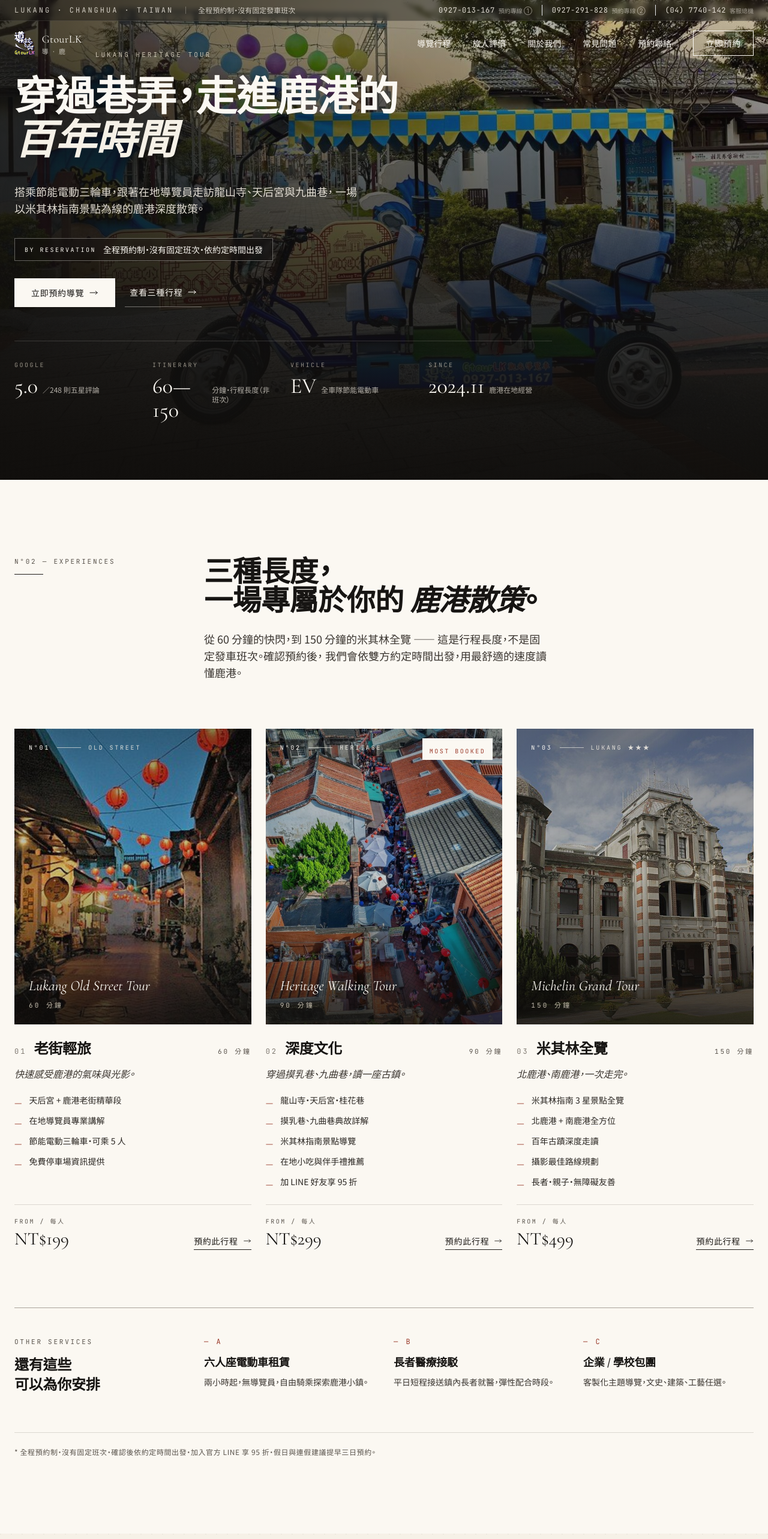
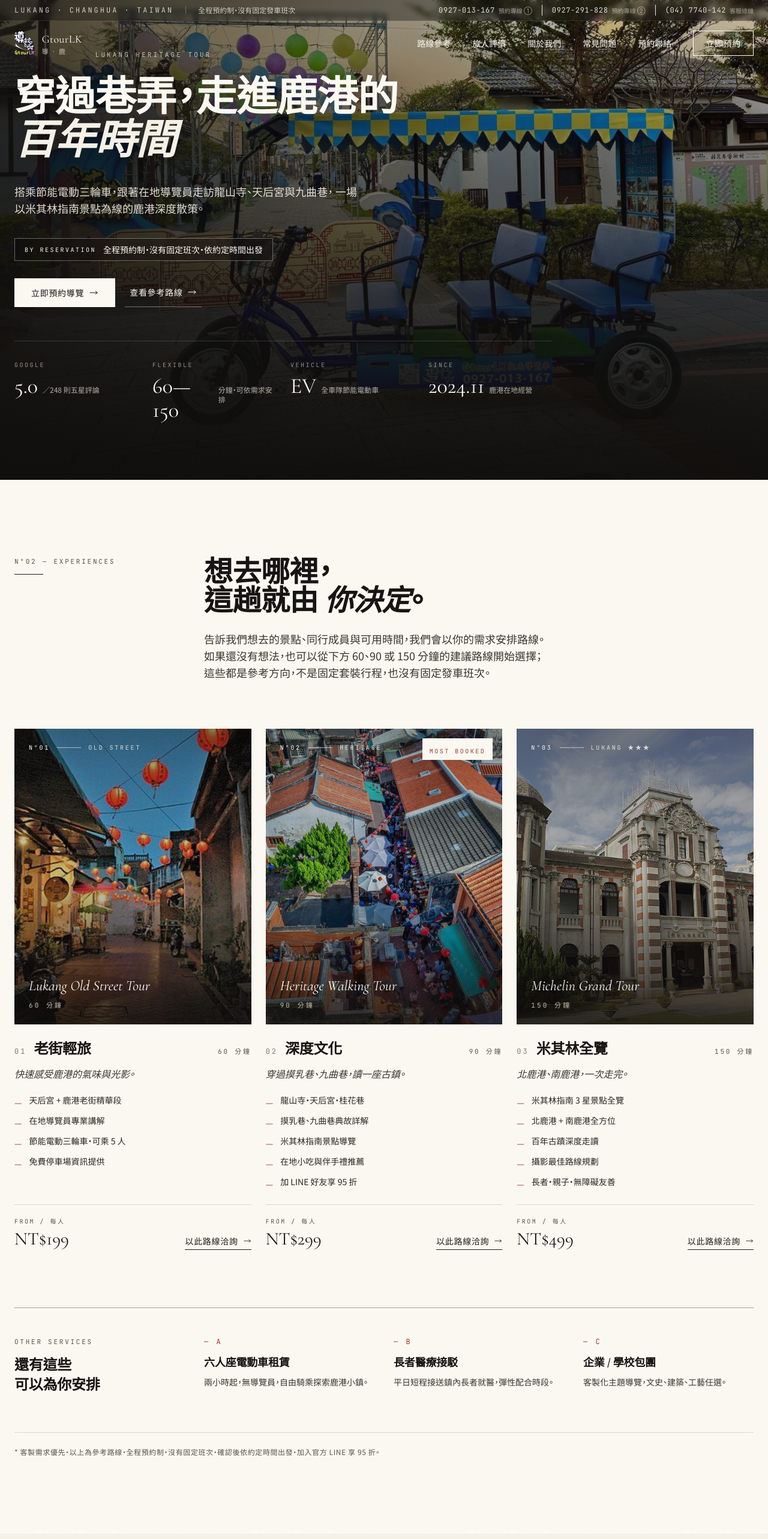
Before and after one commit to Leonchan001/gtourlk-website, a React (Vite) app: page / in a window 1280 px wide. Shown: the top 2566 px of the page at 60% size. Built offline with nearby package versions, Linux system fonts and the light colour scheme.

Commit message:
Clarify tours are flexible reference routes

```diff
--- a/index.html
+++ b/index.html
@@ -88,23 +88,23 @@
       },
       "hasOfferCatalog": {
         "@type": "OfferCatalog",
-        "name": "鹿港導覽行程",
+        "name": "鹿港導覽參考路線",
         "itemListElement": [
           {
             "@type": "Offer",
-            "name": "老街輕旅 60 分鐘",
+            "name": "老街輕旅 60 分鐘參考路線",
             "price": "199",
             "priceCurrency": "TWD"
           },
           {
             "@type": "Offer",
-            "name": "深度文化 90 分鐘",
+            "name": "深度文化 90 分鐘參考路線",
             "price": "299",
             "priceCurrency": "TWD"
           },
           {
             "@type": "Offer",
-            "name": "米其林全覽 150 分鐘",
+            "name": "米其林全覽 150 分鐘參考路線",
             "price": "499",
             "priceCurrency": "TWD"
           }
--- a/src/components/Contact.jsx
+++ b/src/components/Contact.jsx
@@ -27,7 +27,7 @@ export default function Contact({ selectedPlan, clearPlan }) {
         {selectedPlan && (
           <div className="mb-8 flex items-center justify-between bg-brick-500 text-paper-50 px-6 py-4">
             <div className="flex items-center gap-4">
-              <span className="font-mono text-[10px] tracking-widest uppercase text-paper-50/70">已選擇行程</span>
+              <span className="font-mono text-[10px] tracking-widest uppercase text-paper-50/70">洽詢參考路線</span>
               <span className="font-serif text-lg">{selectedPlan.title}</span>
               <span className="font-mono text-sm text-paper-50/80">{selectedPlan.duration}・NT${selectedPlan.price} / 人</span>
             </div>
--- a/src/components/Footer.jsx
+++ b/src/components/Footer.jsx
@@ -39,7 +39,7 @@ export default function Footer() {
             <h4 className="eyebrow-light mb-5">Sitemap</h4>
             <ul className="space-y-3">
               {[
-                ['#experience', '導覽行程'],
+                ['#experience', '路線參考'],
                 ['#reviews',    '旅人評價'],
                 ['#about',      '關於我們'],
                 ['#faq',        '常見問題'],
--- a/src/components/Header.jsx
+++ b/src/components/Header.jsx
@@ -3,7 +3,7 @@ import logoImg from '/gtourlk-logo.png'
 import { BUSINESS } from '../data/business'
 
 const NAV = [
-  { href: '#experience', label: '導覽行程', en: 'Experiences' },
+  { href: '#experience', label: '路線參考', en: 'Experiences' },
   { href: '#reviews',    label: '旅人評價', en: 'Reviews' },
   { href: '#about',      label: '關於我們', en: 'About' },
   { href: '#faq',        label: '常見問題', en: 'FAQ' },
--- a/src/components/Hero.jsx
+++ b/src/components/Hero.jsx
@@ -61,7 +61,7 @@ export default function Hero() {
               <Arrow />
             </a>
             <a href="#experience" className="text-paper-50 text-sm tracking-wider hover:text-paper-200 inline-flex items-center gap-2 px-2 py-3.5 border-b border-paper-50/40">
-              查看三種行程
+              查看參考路線
               <Arrow light />
             </a>
           </div>
@@ -70,7 +70,7 @@ export default function Hero() {
         {/* 底部資訊條 — 信任元素 */}
         <div className="mt-14 pt-8 border-t border-paper-50/15 grid grid-cols-2 md:grid-cols-4 gap-6 max-w-4xl">
           <Fact eyebrow="Google" big={BUSINESS.reviewRating} small={`／${BUSINESS.reviewCount} 則五星評論`} href={BUSINESS.googleReviewsUrl} />
-          <Fact eyebrow="Itinerary" big="60—150" small="分鐘・行程長度（非班次）" />
+          <Fact eyebrow="Flexible" big="60—150" small="分鐘・可依需求安排" />
           <Fact eyebrow="Vehicle" big="EV" small="全車隊節能電動車" />
           <Fact eyebrow="Since" big="2024.11" small="鹿港在地經營" />
         </div>
--- a/src/components/Services.jsx
+++ b/src/components/Services.jsx
@@ -89,13 +89,13 @@ export default function Services({ setSelectedPlan }) {
           </div>
           <div className="md:col-span-9">
             <h2 className="section-title max-w-2xl">
-              三種長度，<br />
-              一場專屬於你的<span className="font-display italic"> 鹿港散策</span>。
+              想去哪裡，<br />
+              這趟就由<span className="font-display italic"> 你決定</span>。
             </h2>
             <p className="lead mt-6 max-w-xl">
-              從 60 分鐘的快閃，到 150 分鐘的米其林全覽 ——
-              這是行程長度，不是固定發車班次。確認預約後，
-              我們會依雙方約定時間出發，用最舒適的速度讀懂鹿港。
+              告訴我們想去的景點、同行成員與可用時間，我們會以你的需求安排路線。
+              如果還沒有想法，也可以從下方 60、90 或 150 分鐘的建議路線開始選擇；
+              這些都是參考方向，不是固定套裝行程，也沒有固定發車班次。
             </p>
           </div>
         </div>
@@ -106,7 +106,7 @@ export default function Services({ setSelectedPlan }) {
               <a
                 href="#contact"
                 onClick={e => { e.preventDefault(); handleBook(p) }}
-                aria-label={`預約${p.title}行程`}
+                aria-label={`以${p.title}參考路線洽詢`}
                 className="block photo-frame aspect-[4/5] mb-6 relative overflow-hidden bg-ink-800"
               >
                 <img
@@ -180,7 +180,7 @@ export default function Services({ setSelectedPlan }) {
                   onClick={() => handleBook(p)}
                   className="text-sm tracking-wider text-ink-700 hover:text-brick-500 inline-flex items-center gap-2 border-b border-ink-700 hover:border-brick-500 pb-1"
                 >
-                  預約此行程
+                  以此路線洽詢
                   <svg className="w-3.5 h-3.5" fill="none" stroke="currentColor" viewBox="0 0 24 24">
                     <path strokeLinecap="round" strokeLinejoin="round" strokeWidth={1.5} d="M17 8l4 4m0 0l-4 4m4-4H3" />
                   </svg>
@@ -213,7 +213,7 @@ export default function Services({ setSelectedPlan }) {
         </div>
 
         <p className="mt-16 pt-6 border-t border-ink-100 text-xs text-ink-400 tracking-wider">
-          * 全程預約制・沒有固定班次・確認後依約定時間出發・加入官方 LINE 享 95 折・假日與連假建議提早三日預約。
+          * 客製需求優先・以上為參考路線・全程預約制・沒有固定班次・確認後依約定時間出發・加入官方 LINE 享 95 折。
         </p>
       </div>
     </section>
```
